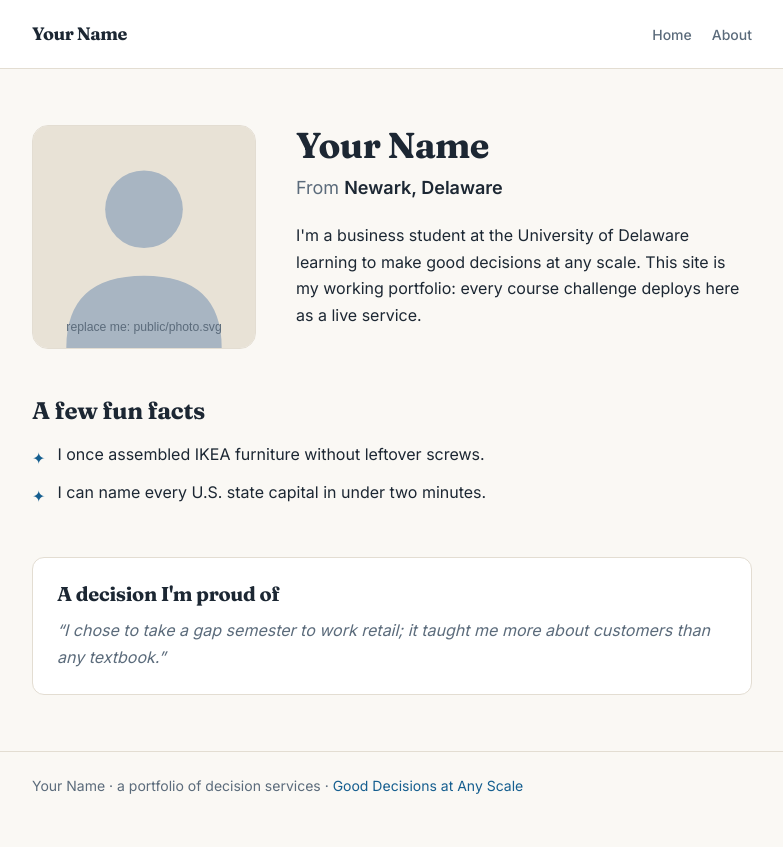
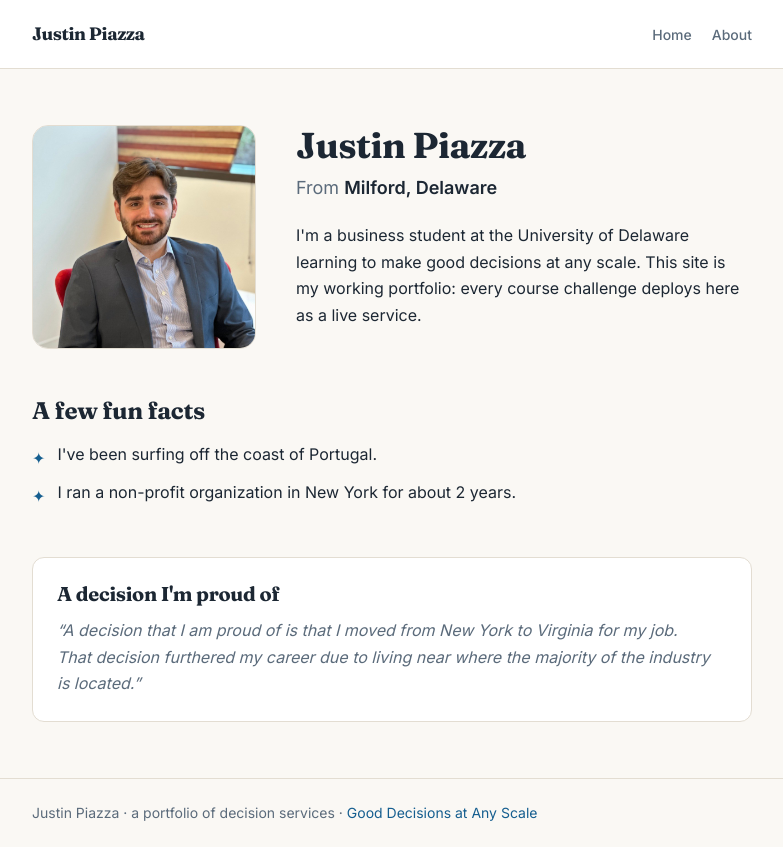
Before and after one commit to jjpiazza/my-site, a Next.js app: page /about in a window 1280 px wide. Shown: the whole page, without its empty margins (248-1031 px from the left). Before the commit the page ends 820 px from the top, so only its background shows below. Built offline with nearby package versions, Linux system fonts and the light colour scheme.

Commit message:
Replace the placeholder person with me

```diff
--- a/src/profile.ts
+++ b/src/profile.ts
@@ -16,33 +16,33 @@
 
 export const profile = {
   /** Your name as you want it to appear everywhere. */
-  displayName: "Your Name",
+  displayName: "Justin Piazza",
 
   /** Your UD email — must match the one you signed into the course with. */
-  email: "you@udel.edu",
+  email: "jjpiazza@udel.edu",
 
   /** Where you're from. Shows on your roster card and /about. */
-  hometown: "Newark, Delaware",
+  hometown: "Milford, Delaware",
 
   /**
    * 2 to 4 fun facts (the grader checks the count!). Real ones: they're
    * how classmates find something to say hello about.
    */
   funFacts: [
-    "I once assembled IKEA furniture without leftover screws.",
-    "I can name every U.S. state capital in under two minutes.",
+    "I've been surfing off the coast of Portugal.",
+    "I ran a non-profit organization in New York for about 2 years.",
   ],
 
   /** One decision you're proud of, in a sentence. */
   decisionImProudOf:
-    "I chose to take a gap semester to work retail; it taught me more about customers than any textbook.",
+    "A decision that I am proud of is that I moved from New York to Virginia for my job. That decision furthered my career due to living near where the majority of the industry is located.",
 
   /**
    * Your photo. Replace public/photo.svg with a real photo of you
    * (e.g. put photo.jpg in the public/ folder and change this to "/photo.jpg").
    * It must be a real image file: the grader fetches it and checks.
    */
-  photoPath: "/photo.svg",
+  photoPath: "/photo.jpg",
 
   /**
    * Who can see your roster card:
```
Also changed, not shown: public/photo.jpg (added), 1 other file (tests, documents, lock files or other folders).
